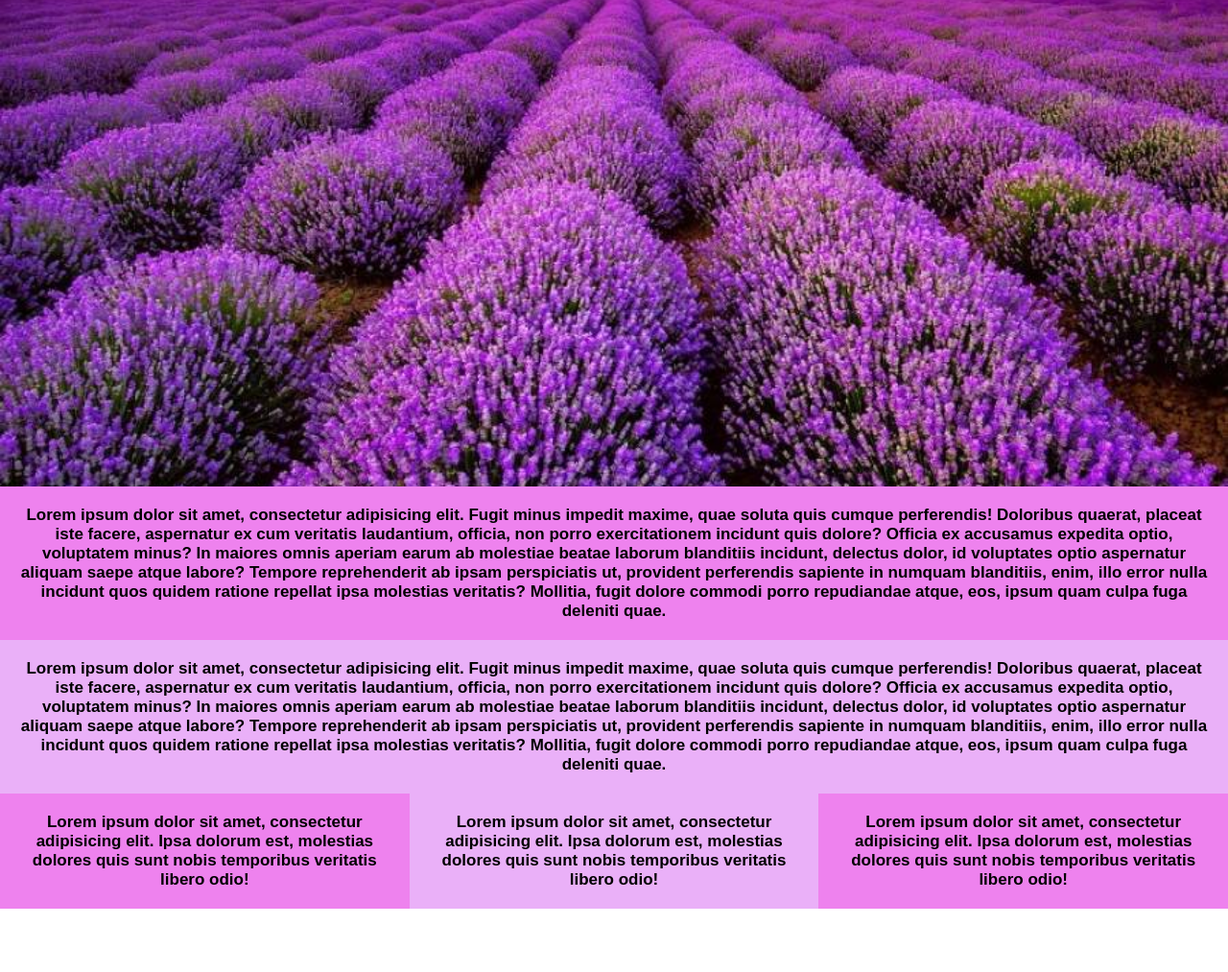
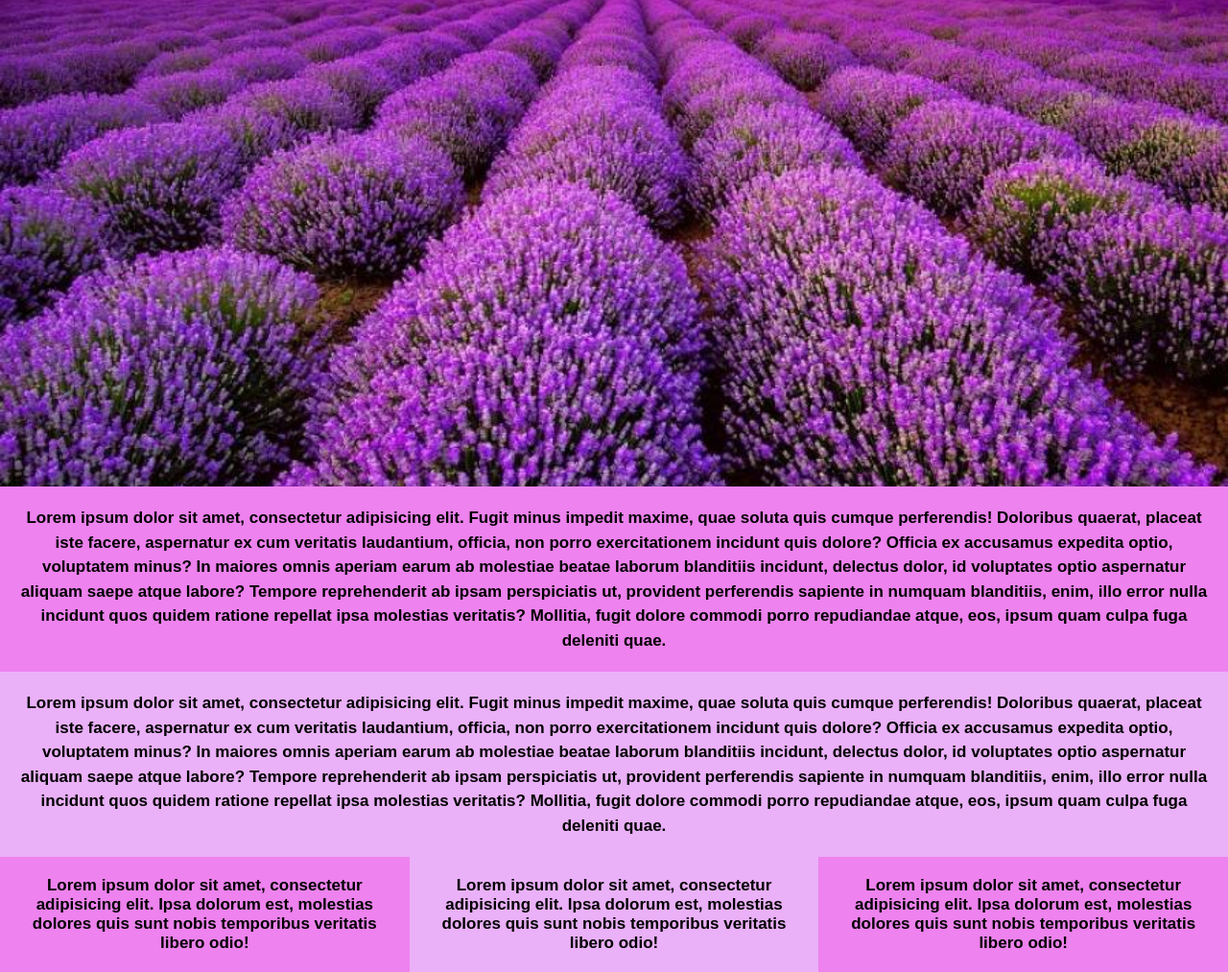
Before and after one commit to coolulka84-lab/lavander, a plain HTML site: page index.html in a window 1280 px wide. Shown: the part 293-1306 px from the top of the page at 96% size. Before the commit the page ends 1240 px from the top, so only its background shows below. Drawn offline with Linux system fonts and the light colour scheme.

Commit message:
Add line-height

```diff
--- a/assets/CSS/style.css
+++ b/assets/CSS/style.css
@@ -13,6 +13,7 @@ body {
   margin: 0;
   font-size: 1rem;
   font-weight: 600;
+  line-height: 1.5;
 }
 
 header {
@@ -58,12 +59,10 @@ a {
 
 .section-a {
   background-color: violet;
-  line-height: 20px;
 }
 
 .section-b {
   background-color: rgb(234, 176, 248);
-  line-height: 20px;
 }
 
 p {
@@ -88,6 +87,7 @@ p {
   margin: 0;
   font-size: 1rem;
 }
+
 .box-1,
 .box-3 {
   background-color: violet;
```
